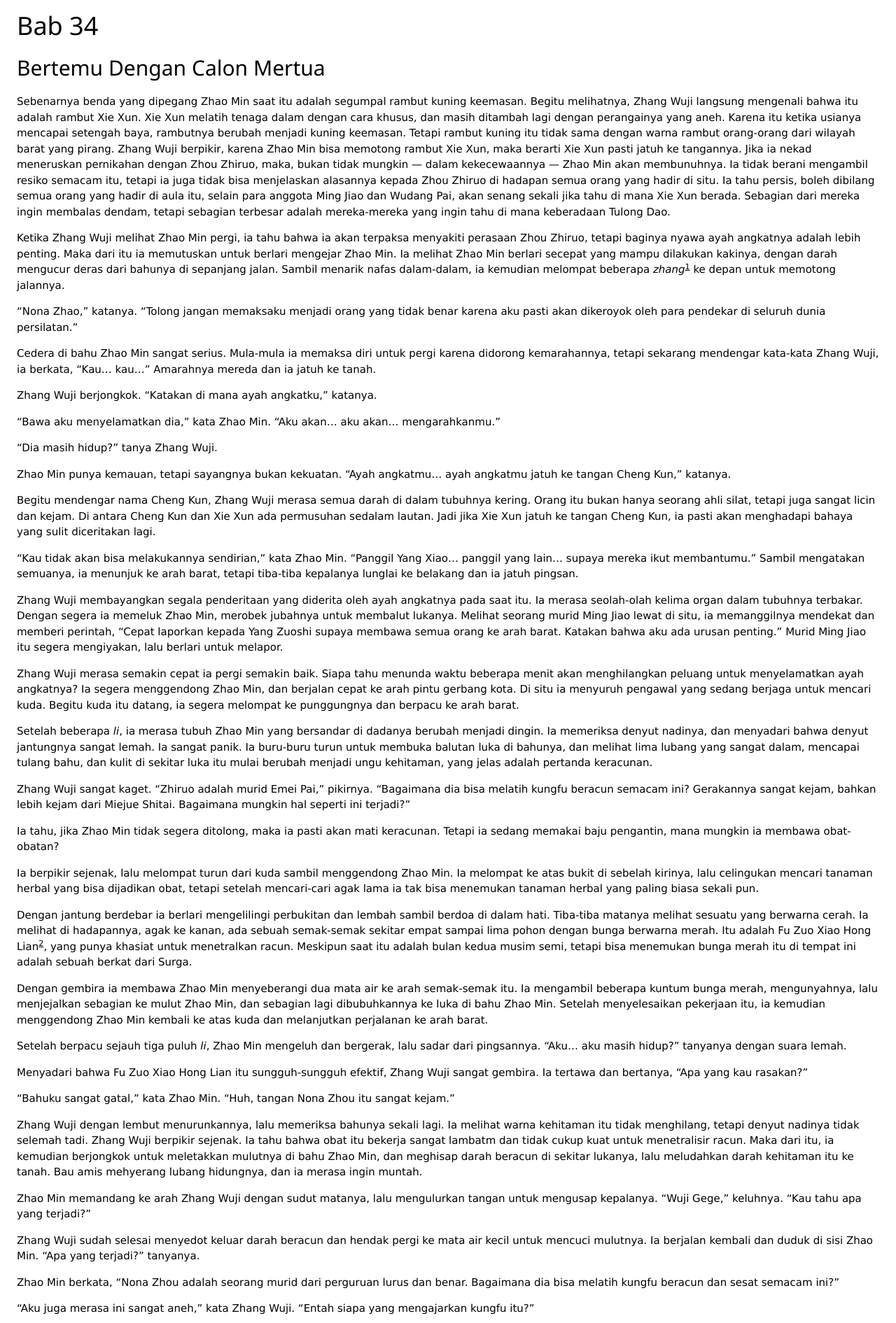
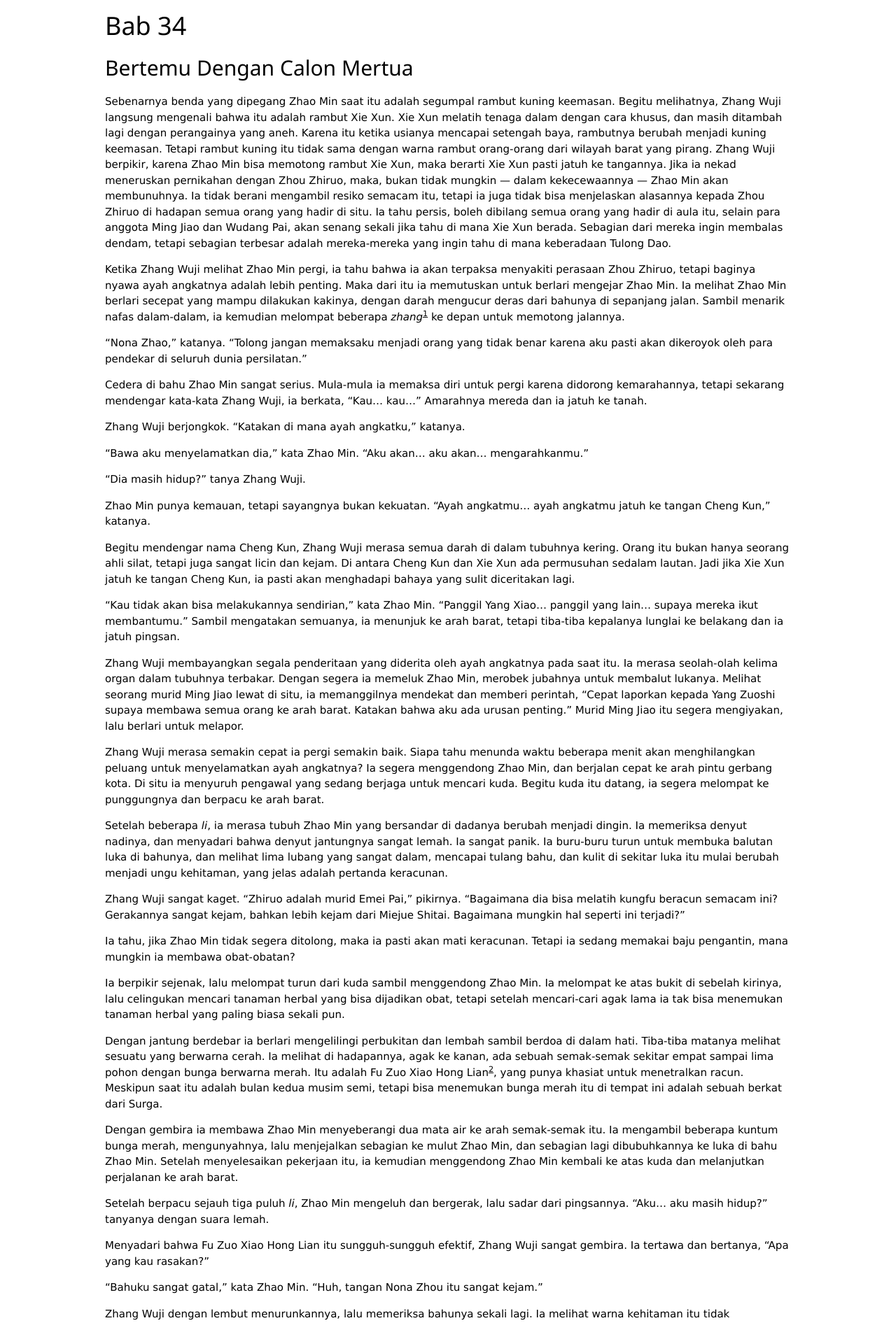
Before and after one commit to fxadilima/wuxia-pedia, a Jekyll site: the page built from index.md, in a window 1280 px wide. Shown: the top 1891 px of the page at 70% size. Built offline with Jekyll 4.4.1, drawn with Linux system fonts in a browser that asks for light colours; our own code applies the rules of GitHub Pages for plain Markdown files.

Commit message:
adding jekyll styles

```diff
--- a/_layouts/default.html
+++ b/_layouts/default.html
@@ -8,8 +8,10 @@
 </head>
 <body>
     <main class="w3-main w3-container">
-        <div class="w3-ontainer w3-row-padding">
-            {{ content }} {# This is where your page content will be injected #}
+        <div class="w3-container w3-row-padding">
+            <div class="w3-content">
+                {{ content }} {# This is where your page content will be injected #}
+            </div>
         </div>
     </main>
 </body>
```
